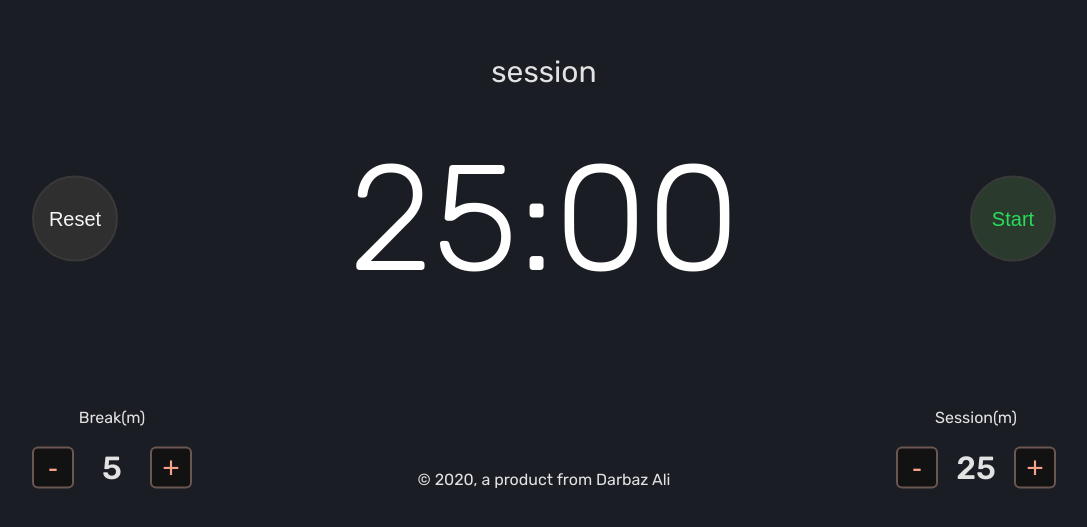
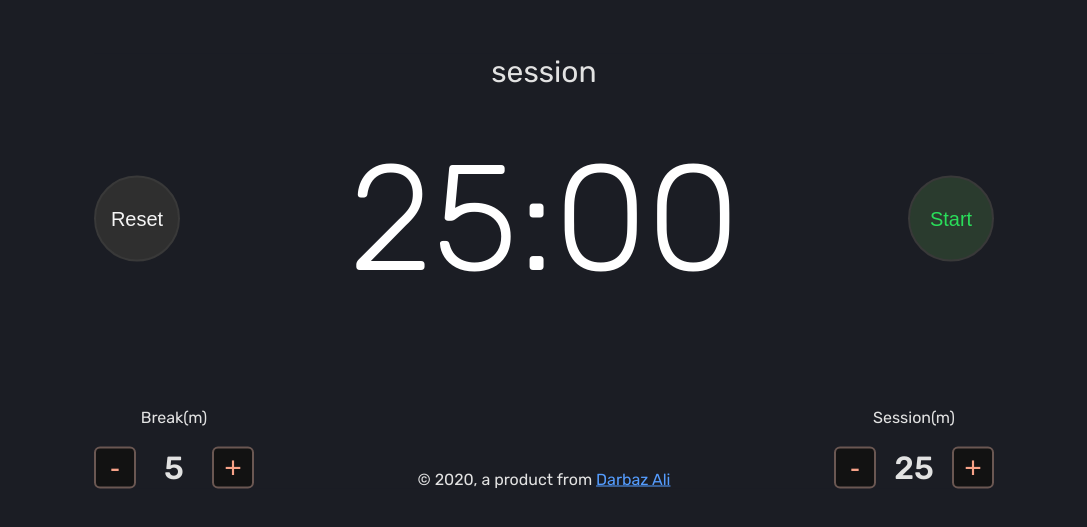
Before and after one commit to darbazali/pomodoro-clock, a React (Vite) app: page / in a window 1280 px wide. Shown: the part 129-656 px from the top of the page, without its empty margins (96-1183 px from the left). Built offline with nearby package versions, Linux system fonts and the light colour scheme.

Commit message:
fix style issues

```diff
--- a/src/App.js
+++ b/src/App.js
@@ -204,7 +204,7 @@ const App = () => {
           _break={breakTime}
         />
 
-        <div id="author">© 2020, a product from Darbaz Ali</div>
+        <div id="author">© 2020, a product from <a href="https://darbaz.design" target="_blank" rel="noopener noreferrer">Darbaz Ali</a></div>
 
         <SessionController
           sessionDEC={sessionDEC}
--- a/src/style.css
+++ b/src/style.css
@@ -15,6 +15,7 @@ body {
 
 #root {
     width: 80%;
+    max-width: 900px;
     height: auto;
     margin: 0 auto;
     background-color: #1B1D24;
@@ -48,6 +49,10 @@ body {
     font-size: 150px;
     font-weight: 300;
     color: #fff;
+    width: 400px;
+    min-width: 400px;
+    max-width: 400px;
+    text-align: center;
 }
 
 
@@ -104,3 +109,8 @@ body {
     color: #F7A288;
     font-size: 30px;
 }
+
+
+#author a {
+    color: #559DFF;
+}
```
